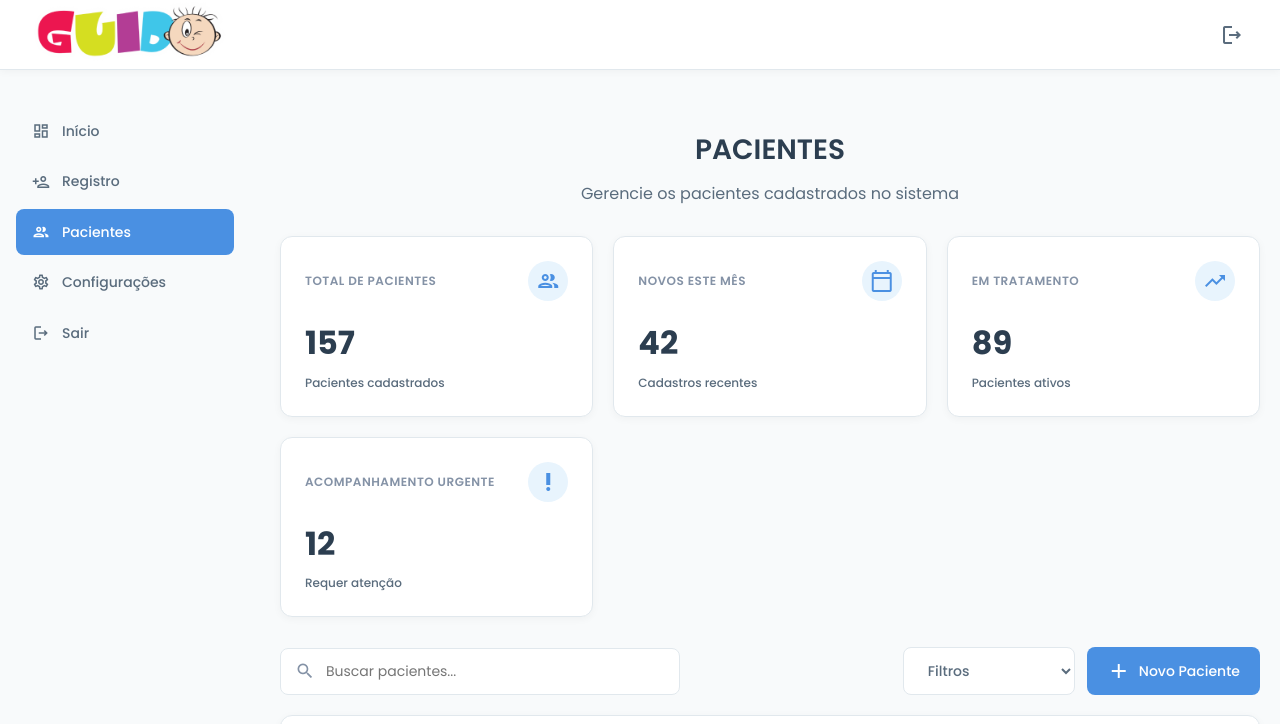
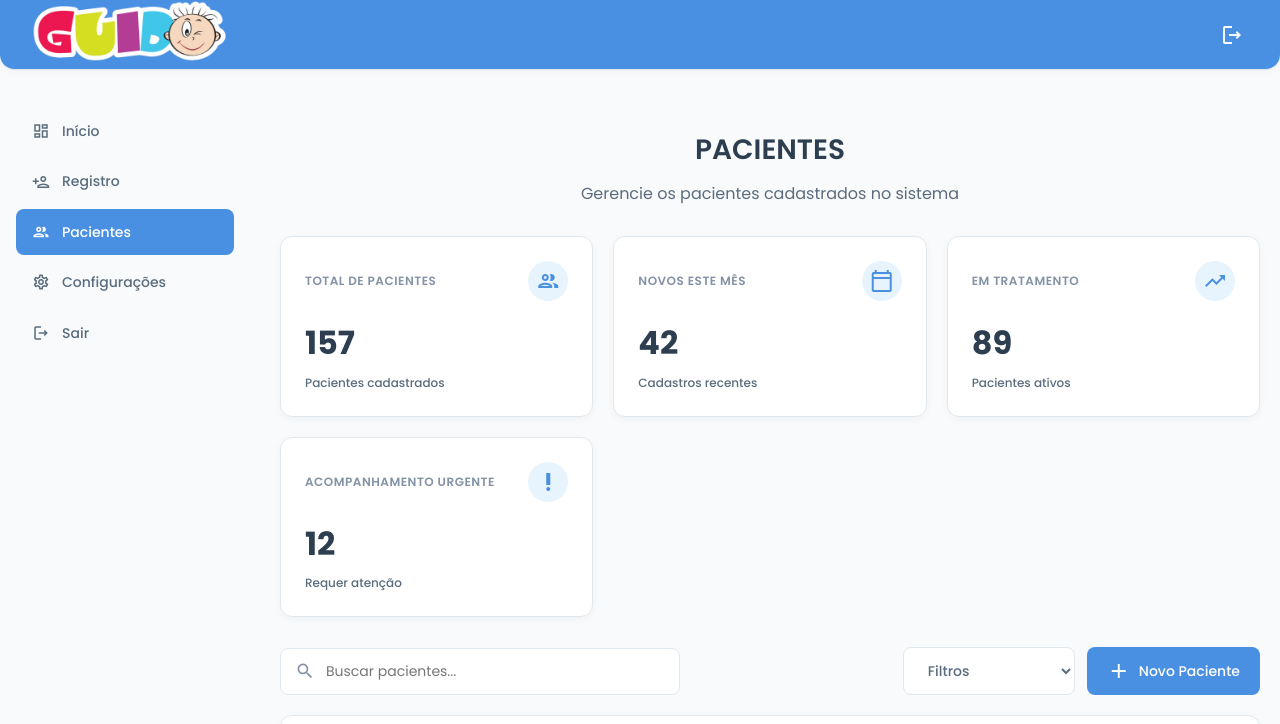
Before and after one commit to kevenscharttz/dashboard-casaguido, a website: page html/pacientes.html in a window 1280 px wide. Shown: the top 724 px of the page. Drawn offline with Linux system fonts and the light colour scheme.

Commit message:
cores Pacientes

```diff
--- a/css/pacientes.css
+++ b/css/pacientes.css
@@ -56,7 +56,7 @@ body {
 /* Header styles */
 .header {
   grid-area: header;
-  background-color: var(--white);
+  background-color: var(--primary-blue);
   border-bottom: 1px solid var(--border-light);
   display: flex;
   align-items: center;
@@ -67,6 +67,8 @@ body {
   height: var(--header-height);
   z-index: 100;
   box-shadow: var(--shadow-light);
+  border-bottom-left-radius: 15px;
+  border-bottom-right-radius: 15px;
 }
 
 .header-left {
@@ -90,7 +92,7 @@ body {
   background: none;
   border: none;
   cursor: pointer;
-  color: var(--text-medium);
+  color: var(--background-light);
   border-radius: 50%;
   width: 36px;
   height: 36px;
@@ -112,7 +114,7 @@ body {
   background: none;
   border: none;
   cursor: pointer;
-  color: var(--text-medium);
+  color: var(--background-light);
   margin-right: 15px;
 }
 
```
